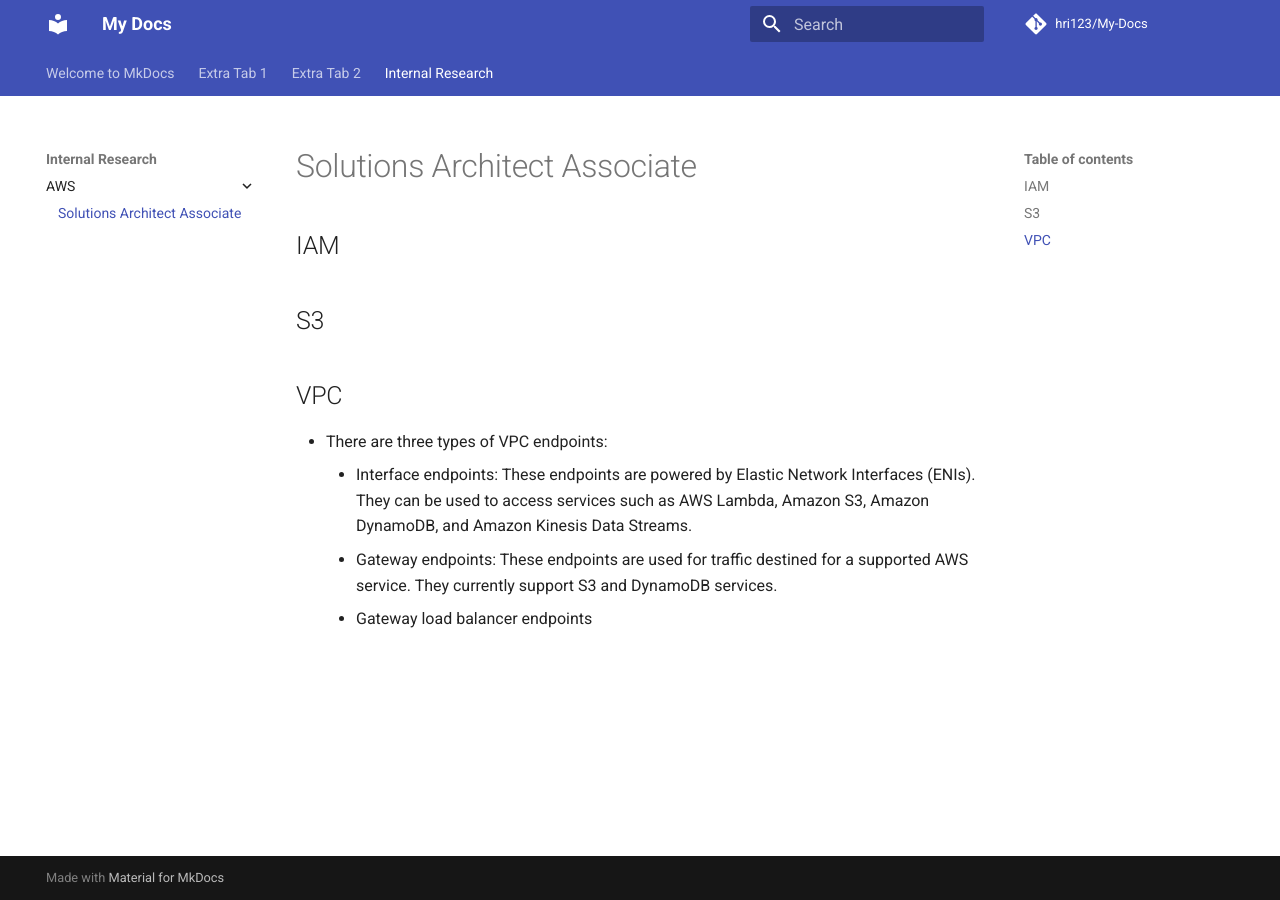
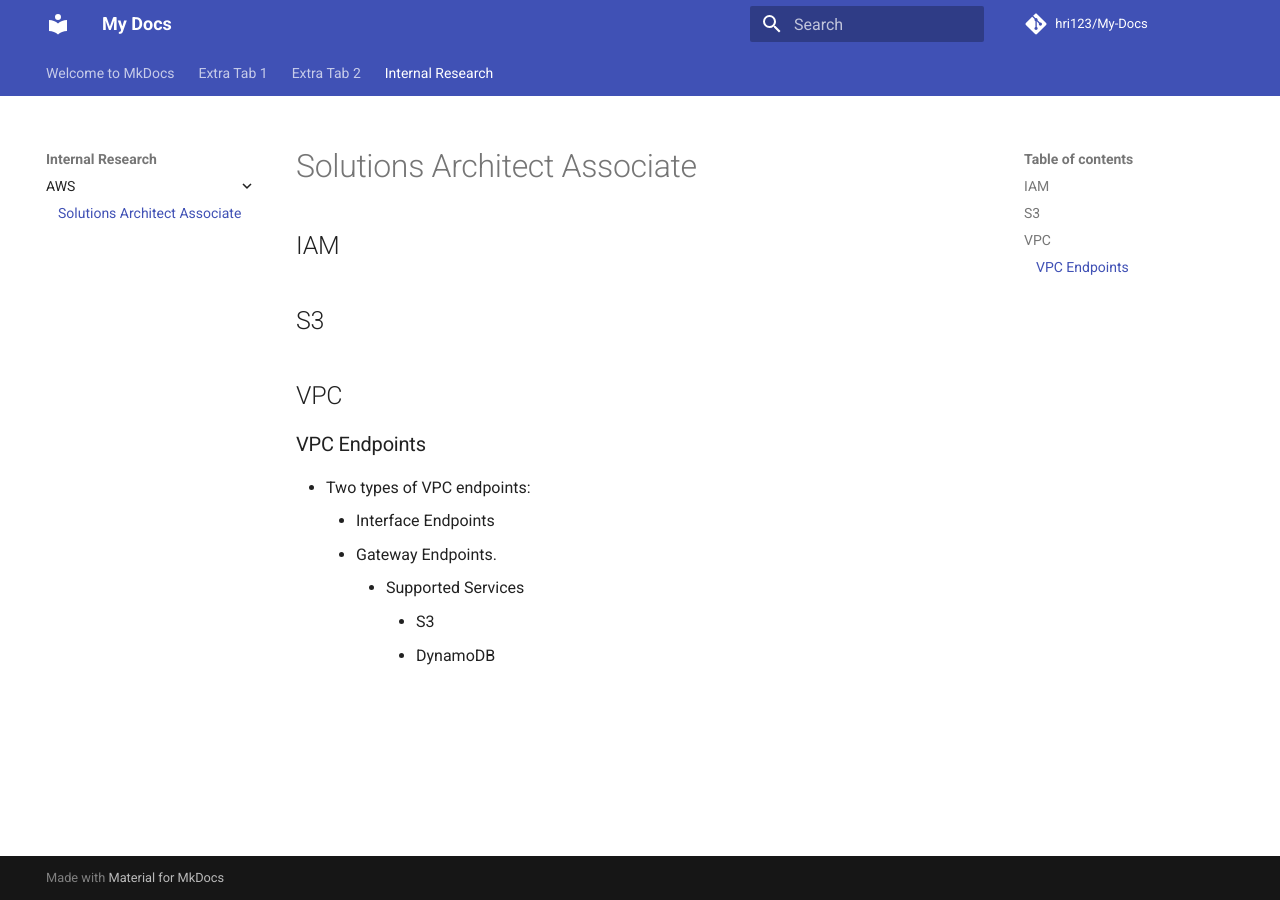
Before and after one commit to hri123/My-Docs, an MkDocs documentation site: the page built from docs/Internal Research/AWS/Solutions-Architect-Associate.md, in a window 1280 px wide. Built offline with MkDocs 1.6.1 and Material for MkDocs 9.7.7, drawn with Linux system fonts in a browser that asks for light colours; comment, search, counter and statistics services are not loaded.

Commit message:
Update Solutions-Architect-Associate.md

```diff
--- a/docs/Internal Research/AWS/Solutions-Architect-Associate.md
+++ b/docs/Internal Research/AWS/Solutions-Architect-Associate.md
@@ -10,7 +10,11 @@
 
 ## VPC
 
-- There are three types of VPC endpoints:
-    - Interface endpoints: These endpoints are powered by Elastic Network Interfaces (ENIs). They can be used to access services such as AWS Lambda, Amazon S3, Amazon DynamoDB, and Amazon Kinesis Data Streams.
-    - Gateway endpoints: These endpoints are used for traffic destined for a supported AWS service. They currently support S3 and DynamoDB services.
-    - Gateway load balancer endpoints
+### VPC Endpoints
+
+- Two types of VPC endpoints:
+    - Interface Endpoints
+    - Gateway Endpoints.
+        - Supported Services
+            - S3
+            - DynamoDB
```
